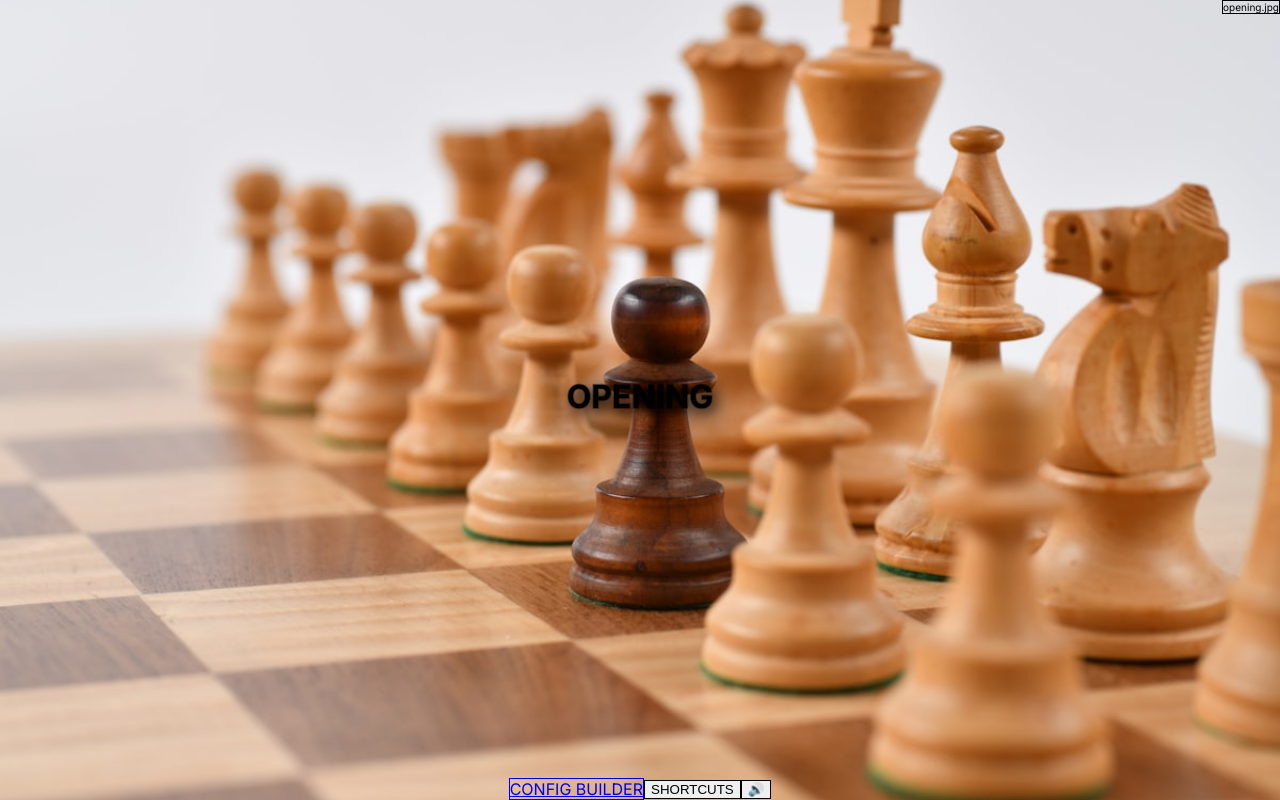
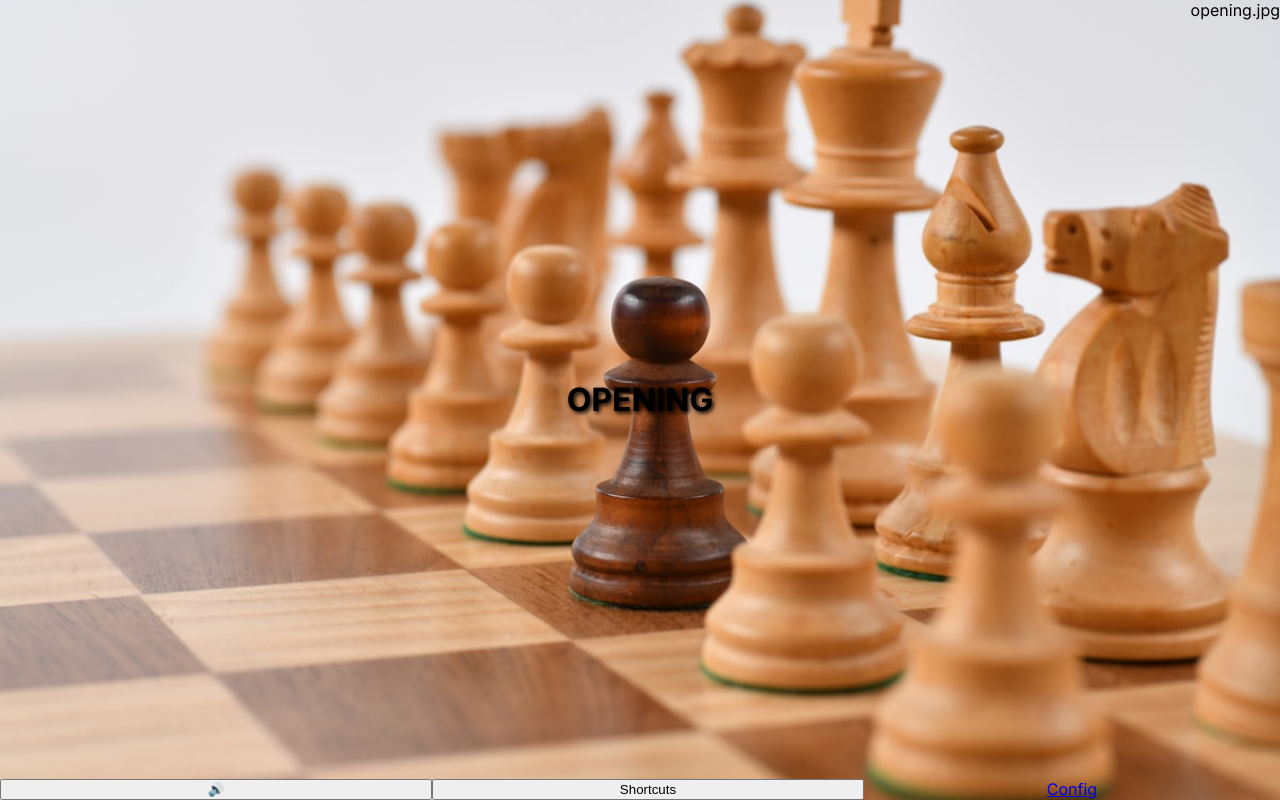
Before and after one commit to theowiik/phusic, a React (Vite) app in the folder frontend/: page / in a window 1280 px wide. Built offline with nearby package versions, Linux system fonts and the light colour scheme.

Commit message:
Restyling

```diff
--- a/frontend/src/app.tsx
+++ b/frontend/src/app.tsx
@@ -275,20 +275,7 @@ function App() {
   if (!config || !currentPhase) {
     return (
       <div className="flex min-h-screen items-center justify-center bg-black">
-        <div className="space-y-6 text-center">
-          <div className="animate-pulse font-black text-6xl text-white tracking-wider">LOADING</div>
-          <div className="flex justify-center gap-3">
-            <div className="h-3 w-3 animate-bounce rounded-full bg-white" />
-            <div
-              className="h-3 w-3 animate-bounce rounded-full bg-gray-400"
-              style={{ animationDelay: '0.15s' }}
-            />
-            <div
-              className="h-3 w-3 animate-bounce rounded-full bg-gray-600"
-              style={{ animationDelay: '0.3s' }}
-            />
-          </div>
-        </div>
+        <div className="text-white text-4xl">LOADING</div>
       </div>
     )
   }
@@ -300,56 +287,42 @@ function App() {
         <img
           src={currentImage}
           alt={currentPhase.name}
-          className="absolute inset-0 h-full w-full object-cover transition-opacity duration-1000"
+          className="absolute inset-0 h-full w-full object-cover"
           style={{
             opacity: imageOpacity,
+            transition: 'opacity 1s',
           }}
         />
       )}
 
-      {/* Dark overlay for readability */}
-      <div className="absolute inset-0 bg-gradient-to-b from-black/60 via-black/40 to-black/70" />
-
       {/* Content Container */}
-      <div className="relative z-10 flex h-full flex-col p-6 md:p-10">
+      <div className="relative z-10 flex h-full flex-col p-6">
         {/* Top Info Bar */}
-        <div className="flex items-start justify-end">
+        <div className="flex justify-end">
           {currentImageFilename && (
-            <div className="rounded-xl border border-white/20 bg-black/50 px-4 py-2 backdrop-blur-lg">
-              <div className="max-w-xs truncate font-mono text-[10px] text-white/60">
-                {currentImageFilename}
-              </div>
+            <div className="bg-black/50 px-3 py-2">
+              <div className="font-mono text-xs text-white/60">{currentImageFilename}</div>
             </div>
           )}
         </div>
 
         {/* Center - Phase Name */}
         <div className="flex flex-1 items-center justify-center">
-          <div className="text-center">
-            <h1
-              className="text-7xl text-white tracking-tight md:text-9xl"
-              style={{
-                textShadow:
-                  '4px 4px 12px rgba(0,0,0,0.9), 8px 8px 24px rgba(0,0,0,0.6), 0 0 60px rgba(0,0,0,0.5)',
-                WebkitTextStroke: '2px rgba(0,0,0,0.3)',
-                paintOrder: 'stroke fill',
-              }}
-            >
-              {currentPhase.name.toUpperCase()}
-            </h1>
-          </div>
+          <h1 className="text-6xl text-white" style={{ textShadow: '2px 2px 4px black' }}>
+            {currentPhase.name.toUpperCase()}
+          </h1>
         </div>
 
         {/* Bottom Controls */}
-        <div className="flex flex-wrap items-center justify-center gap-4">
-          <a
-            href="/config"
-            className="rounded-xl border border-white/30 bg-white/10 px-8 py-4 backdrop-blur-lg transition-all duration-300 hover:border-white/50 hover:bg-white/20"
+        <div className="flex gap-2">
+          <button
+            type="button"
+            onClick={() => setMuted(!muted)}
+            title={muted ? 'Unmute' : 'Mute'}
+            className="flex-1 bg-white text-black py-3 hover:bg-white/90 text-xl"
           >
-            <span className="font-bold text-sm text-white uppercase tracking-wide">
-              Config Builder
-            </span>
-          </a>
+            {muted ? '🔇' : '🔊'}
+          </button>
 
           <button
             type="button"
@@ -358,26 +331,21 @@ function App() {
               setShowHelp(true)
             }}
             title="Show keyboard shortcuts"
-            className="cursor-pointer rounded-xl border border-white/30 bg-white/10 px-8 py-4 backdrop-blur-lg transition-all duration-300 hover:border-white/50 hover:bg-white/20"
+            className="flex-1 bg-white text-black py-3 hover:bg-white/90 text-sm font-medium"
           >
-            <span className="font-bold text-sm text-white uppercase tracking-wide">Shortcuts</span>
+            Shortcuts
           </button>
 
-          <button
-            type="button"
-            onClick={() => setMuted(!muted)}
-            title={muted ? 'Unmute' : 'Mute'}
-            className="rounded-xl border border-white/30 bg-white/10 px-6 py-4 backdrop-blur-lg transition-all duration-300 hover:border-white/50 hover:bg-white/20"
-          >
-            <span className="text-white text-xl">{muted ? '🔇' : '🔊'}</span>
-          </button>
+          <a href="/config" className="flex-1 bg-white text-black py-3 hover:bg-white/90 text-sm font-medium text-center">
+            Config
+          </a>
         </div>
       </div>
 
       {/* Help Overlay */}
       {showHelp && (
         <div
-          className="fixed inset-0 z-50 flex items-center justify-center bg-black/90 backdrop-blur-xl"
+          className="fixed inset-0 z-50 flex items-center justify-center bg-black/90"
           onClick={(e) => {
             if (e.target === e.currentTarget) {
               setShowHelp(false)
@@ -389,32 +357,21 @@ function App() {
             }
           }}
         >
-          <div className="mx-4 max-h-[85vh] w-full max-w-2xl overflow-y-auto rounded-2xl border-2 border-white/20 bg-zinc-900 p-10 shadow-2xl">
-            <div className="mb-8 flex items-center justify-between">
-              <h2 className="font-black text-4xl text-white tracking-tight">KEYBOARD SHORTCUTS</h2>
-              <button
-                type="button"
-                onClick={() => setShowHelp(false)}
-                aria-label="Close"
-                className="flex h-12 w-12 items-center justify-center rounded-lg text-3xl text-white/50 leading-none transition-all duration-200 hover:bg-white/10 hover:text-white"
-              >
+          <div className="max-w-2xl w-full bg-zinc-900 p-8">
+            <div className="mb-6 flex justify-between">
+              <h2 className="text-white text-3xl">KEYBOARD SHORTCUTS</h2>
+              <button type="button" onClick={() => setShowHelp(false)} aria-label="Close" className="text-white text-2xl">
                 ×
               </button>
             </div>
 
-            <div className="space-y-3">
+            <div className="space-y-2">
               {getHelpText().map((item) => (
-                <div
-                  key={`${item.keys}-${item.label}`}
-                  className="flex items-center justify-between rounded-lg border border-white/10 bg-white/5 px-5 py-4 transition-all duration-200 hover:bg-white/10"
-                >
-                  <span className="font-semibold text-base text-white">{item.label}</span>
+                <div key={`${item.keys}-${item.label}`} className="flex justify-between bg-white/5 px-4 py-3">
+                  <span className="text-white">{item.label}</span>
                   <div className="flex gap-2">
                     {item.keys.split('/').map((key) => (
-                      <kbd
-                        key={key}
-                        className="rounded-lg border border-white/20 bg-white/10 px-4 py-2 font-bold font-mono text-sm text-white"
-                      >
+                      <kbd key={key} className="bg-white/10 px-3 py-1 font-mono text-white text-sm">
                         {key}
                       </kbd>
                     ))}
@@ -423,13 +380,9 @@ function App() {
               ))}
             </div>
 
-            <div className="mt-8 text-center">
-              <p className="text-sm text-white/60">
-                Press{' '}
-                <kbd className="mx-1 rounded border border-white/20 bg-white/10 px-3 py-1 font-mono text-white text-xs">
-                  ESC
-                </kbd>{' '}
-                to close
+            <div className="mt-6 text-center">
+              <p className="text-white/60 text-sm">
+                Press <kbd className="bg-white/10 px-2 py-1 font-mono text-white text-xs">ESC</kbd> to close
               </p>
             </div>
           </div>
--- a/frontend/src/index.css
+++ b/frontend/src/index.css
@@ -3,6 +3,7 @@
 @tailwind base;
 @tailwind components;
 @tailwind utilities;
+
 
 html,
 body,
```
